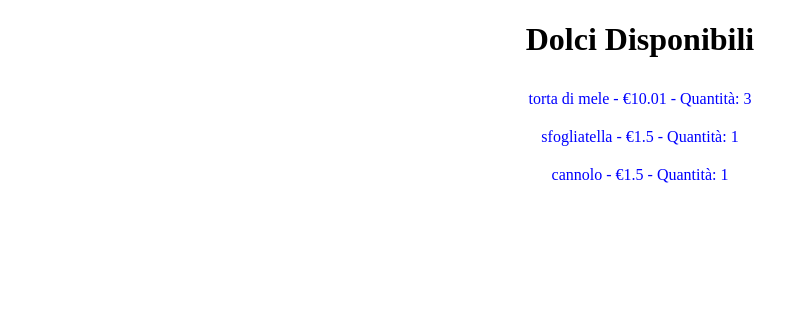
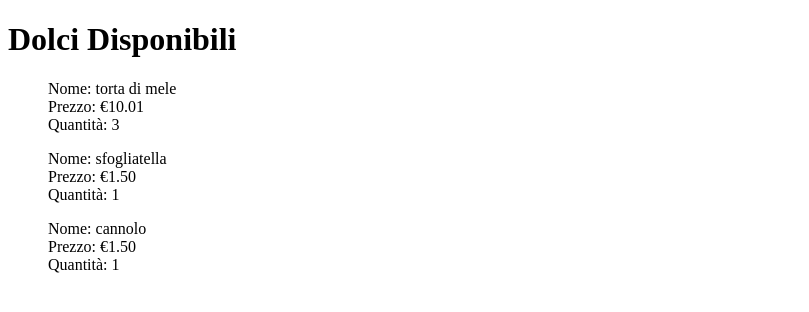
Before and after one commit to DavideTarantino/test_Digivents, a Vue app: page / in a window 1280 px wide. Shown: the top 312 px of the page, without its empty margins (0-809 px from the left). Built offline with nearby package versions, Linux system fonts and the light colour scheme; data requests are answered from the project's data file.

Commit message:
aggiornamento dei prezzi in base alla data di inserimento

```diff
--- a/db.json
+++ b/db.json
@@ -4,7 +4,7 @@
             "id": "01bdefe9-1a98-4ee8-9bf3-a4db1dea314c",
             "nome": "torta di mele",
             "prezzo": 10.01,
-            "data": "2021-07-22",
+            "data": "2024-06-05",
             "quantita": 3,
             "ingredienti": []
         },
@@ -12,7 +12,7 @@
             "id": "24b7ae3b-4c16-4daa-a207-b887a2d63195",
             "nome": "sfogliatella",
             "prezzo": 1.5,
-            "data": "2021-07-21",
+            "data": "2024-06-06",
             "quantita": 1,
             "ingredienti": []
         },
@@ -20,7 +20,7 @@
             "id": "18375ceb-79b3-4526-91bd-6637ecc4004d",
             "nome": "cannolo",
             "prezzo": 1.5,
-            "data": "2021-07-21",
+            "data": "2024-06-04",
             "quantita": 1,
             "ingredienti": []
         }
--- a/package.json
+++ b/package.json
@@ -10,6 +10,7 @@
   },
   "dependencies": {
     "axios": "^1.7.2",
+    "sass": "^1.77.4",
     "vue": "^3.4.21"
   },
   "devDependencies": {
--- a/src/components/HomePage.vue
+++ b/src/components/HomePage.vue
@@ -1,11 +1,13 @@
 <template>
   <div class="home">
     <h1>Dolci Disponibili</h1>
-    <ul>
-      <li v-for="dolce in dolci" :key="dolce.id">
-        {{ dolce.nome }} - €{{ dolce.prezzo }} - Quantità: {{ dolce.quantita }}
-      </li>
-    </ul>
+    <div id="lista-dolci">
+      <ul v-for="dolce in dolci" :key="dolce.id">
+        <li>Nome: {{ dolce.nome }}</li>
+        <li>Prezzo: €{{ dolce.prezzo.toFixed(2) }}</li>
+        <li>Quantità: {{ dolce.quantita }}</li>
+      </ul>
+    </div>
   </div>
 </template>
 
@@ -19,25 +21,43 @@ export default {
       dolci: []
     };
   },
-  methods: {},
+  methods: {
+    aggiornaPrezzi() {
+      const oggi = new Date();
+      this.dolci = this.dolci.map(dolce => {
+        const dataInizio = new Date(dolce.data);
+        const diffGiorni = Math.floor((oggi - dataInizio) / (1000 * 60 * 60 * 24));
+
+        if (diffGiorni === 0) {
+          dolce.prezzo = dolce.prezzo;
+        } else if (diffGiorni === 1) {
+          dolce.prezzo *= 0.8;
+        } else if (diffGiorni === 2) {
+          dolce.prezzo *= 0.2;
+        } else if (diffGiorni >= 3) {
+          // Dolce non più commestibile
+          return null;
+        }
+        return dolce;
+      }).filter(dolce => dolce !== null);
+    }
+  },
   created() {
     api.getDolci().then(data => {
       console.log('Dati ricevuti nel componente:', data);
-      this.dolci = data})
-    }
+      this.dolci = data;
+      this.aggiornaPrezzi();
+      // setInterval(this.aggiornaPrezzi, 5000);
+    });
+  }
 };
 </script>
 
 <style scoped>
-.home{
-  text-align: center;
-}
-ul {
+#lista-dolci ul {
   list-style-type: none;
-  padding: 0;
-  color: blue;
-}
-li {
-  padding: 10px 0;
+  display: flex;
+  flex-direction: column;
+  text-align: start;
 }
 </style>
```
Also changed, not shown: 1 other file (tests, documents, lock files or other folders).
